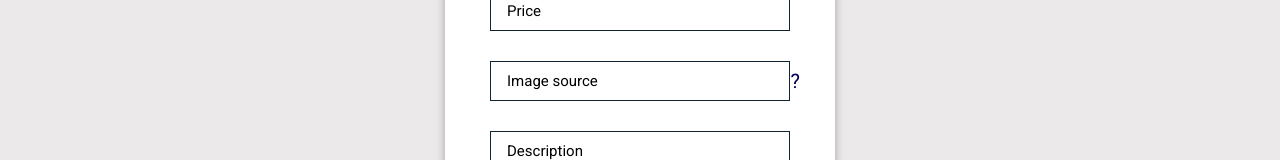
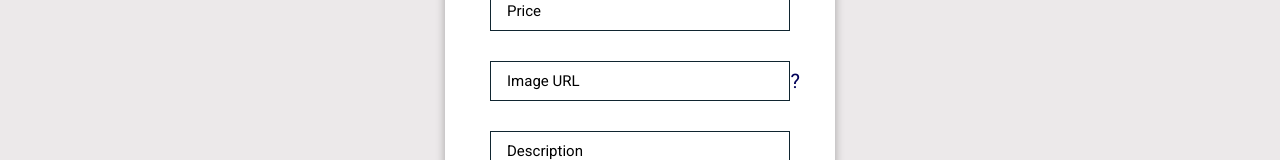
Before and after one commit to JoaoWielewski/reminder-front, a Next.js app: page /advertisement/register in a window 1280 px wide. Shown: the part 356-516 px from the top of the page. Built offline with nearby package versions, Linux system fonts and the light colour scheme; no server answers.

Commit message:
Change book registration input title

```diff
--- a/src/app/advertisement/register/page.tsx
+++ b/src/app/advertisement/register/page.tsx
@@ -144,7 +144,7 @@ function Register() {
       <form onSubmit={onSubmit}>
         <Input type="text" title="Name" error={errors.name?.message?.toString()} register={register('name')} defaultValue={bookToEdit?.name || ''}></Input>
         <Input type="text" title="Price" error={errors.price?.message?.toString()} register={register('price')} defaultValue={bookToEdit?.price || ''}></Input>
-        <Input type="text" title="Image source" error={errors.imgSrc?.message?.toString()} register={register('imgSrc')} defaultValue={bookToEdit?.img_src || ''}></Input>
+        <Input type="text" title="Image URL" error={errors.imgSrc?.message?.toString()} register={register('imgSrc')} defaultValue={bookToEdit?.img_src || ''}></Input>
         <Input type="text" title="Description" error={errors.description?.message?.toString()} register={register('description')} defaultValue={bookToEdit?.description || ''}></Input>
         <p className="image-source-explanation" onClick={handleClick}>?</p>
         <FormButton title={!bookToEdit ? 'Add' : 'Edit'}></FormButton>
```
